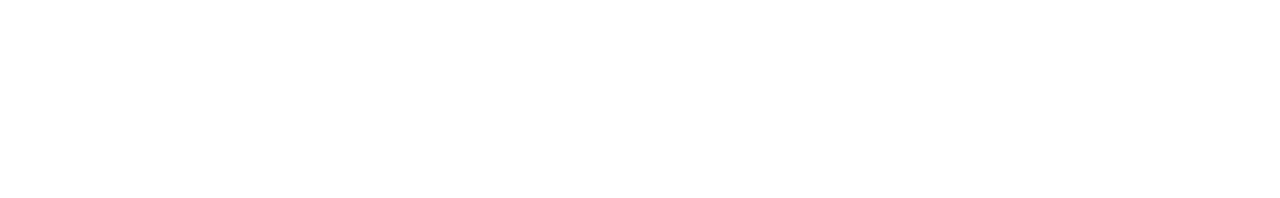
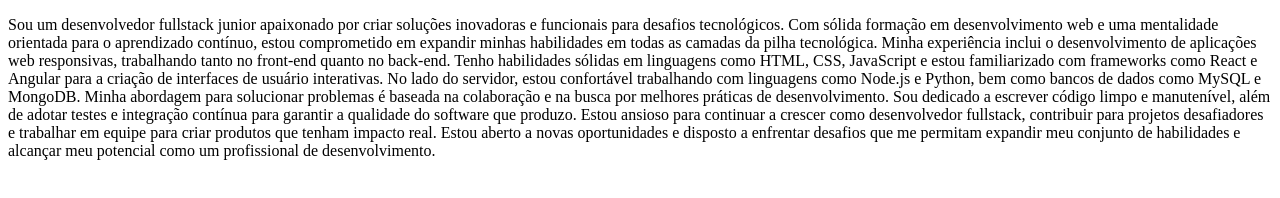
Before and after one commit to je-freitas/site_portifolio_fotografia, a plain HTML site: page home.html in a window 1280 px wide. Drawn offline with Linux system fonts and the light colour scheme.

Commit message:
criação do primeiro paragrafo

```diff
--- a/home.html
+++ b/home.html
@@ -7,5 +7,17 @@
 </head>
 <body>
 
+    <p>
+        Sou um desenvolvedor fullstack junior apaixonado por criar soluções inovadoras e funcionais para desafios tecnológicos. Com sólida formação em desenvolvimento web e uma mentalidade orientada para o aprendizado contínuo, estou comprometido em expandir minhas habilidades em todas as camadas da pilha tecnológica.
+
+Minha experiência inclui o desenvolvimento de aplicações web responsivas, trabalhando tanto no front-end quanto no back-end. Tenho habilidades sólidas em linguagens como HTML, CSS, JavaScript e estou familiarizado com frameworks como React e Angular para a criação de interfaces de usuário interativas. No lado do servidor, estou confortável trabalhando com linguagens como Node.js e Python, bem como bancos de dados como MySQL e MongoDB.
+
+Minha abordagem para solucionar problemas é baseada na colaboração e na busca por melhores práticas de desenvolvimento. Sou dedicado a escrever código limpo e manutenível, além de adotar testes e integração contínua para garantir a qualidade do software que produzo.
+
+Estou ansioso para continuar a crescer como desenvolvedor fullstack, contribuir para projetos desafiadores e trabalhar em equipe para criar produtos que tenham impacto real. Estou aberto a novas oportunidades e disposto a enfrentar desafios que me permitam expandir meu conjunto de habilidades e alcançar meu potencial como um profissional de desenvolvimento.
+
+
+    </p>
+
 </body>
 </html>
```
